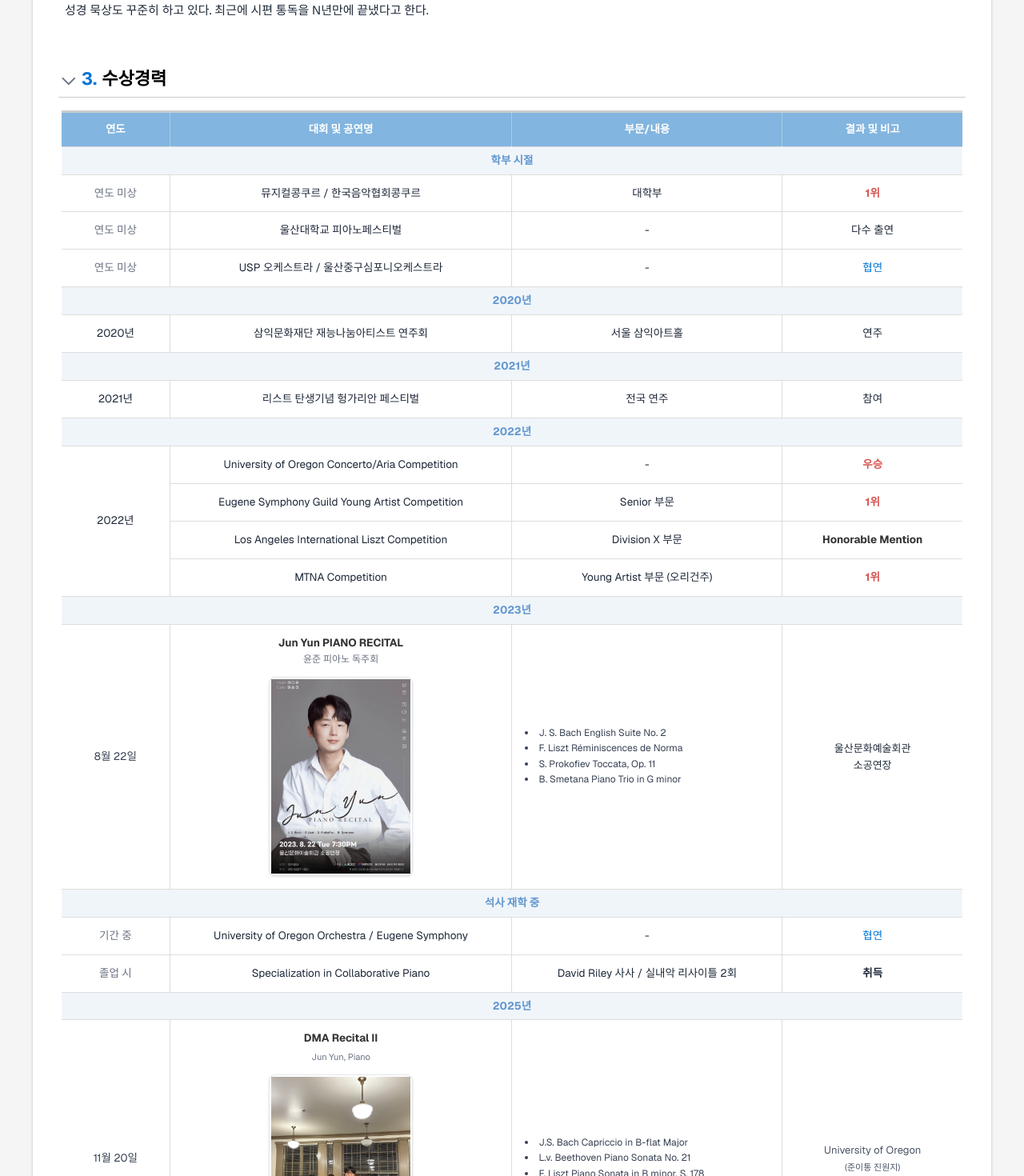
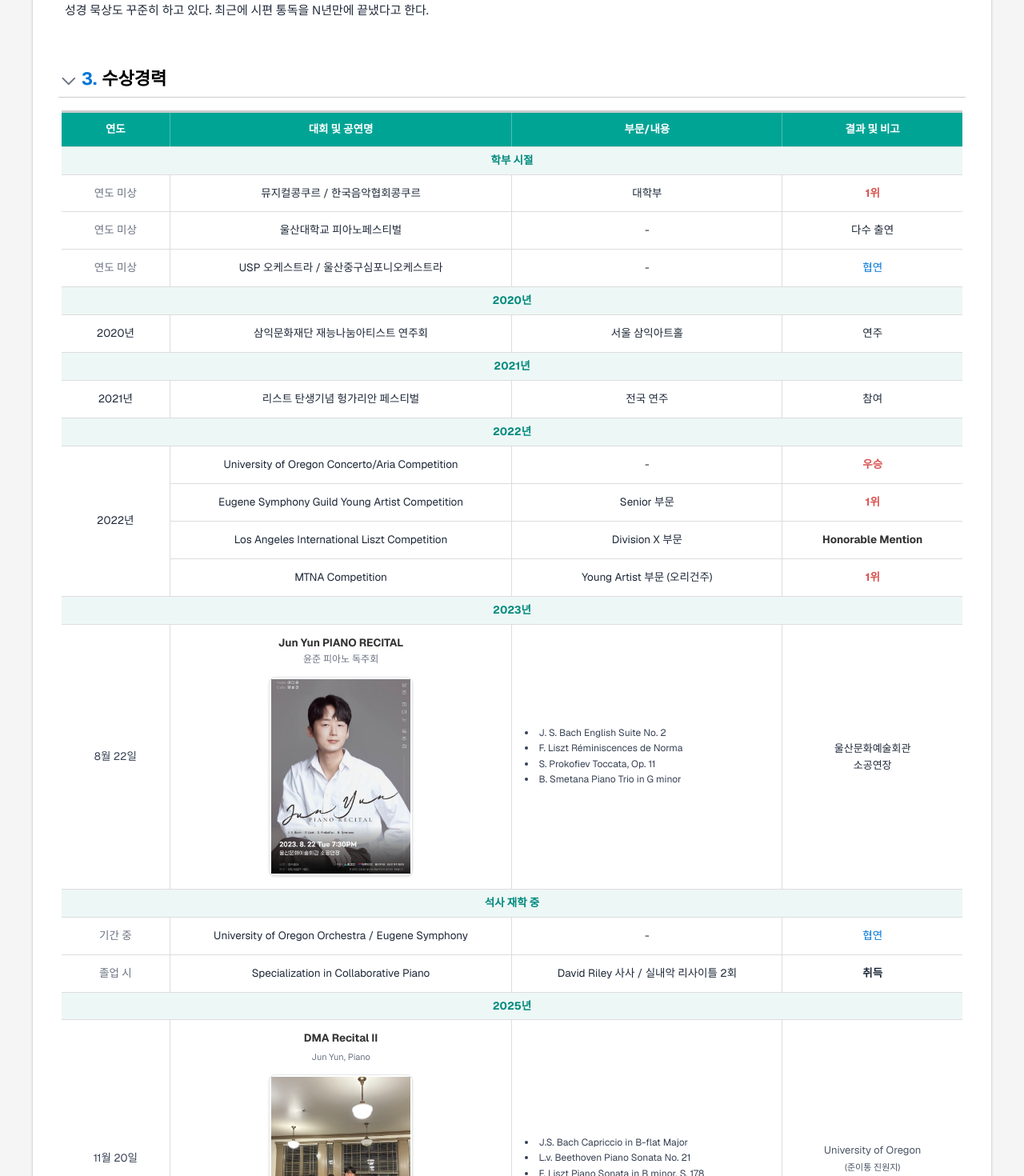
Before and after one commit to sunnypark04/yunjunwiki, a Next.js app: page / in a window 1280 px wide. Shown: the part 2760-4230 px from the top of the page at 80% size. Built offline with nearby package versions, Linux system fonts and the light colour scheme.

Commit message:
color change

```diff
--- a/src/components/AwardsTable.tsx
+++ b/src/components/AwardsTable.tsx
@@ -9,9 +9,11 @@ const RecitalPhotoOnly = ({ src, alt }: { src: string; alt: string }) => (
 export function AwardsTable() {
   return (
     <div className="overflow-x-auto mt-2">
-      <table className="w-full text-[13.5px] border-collapse border-t-[3px] border-[#82b5df] border-b-[3px] border-[#ccc]">
+      {/*  상단 테두리 색상을 헤더와 동일한 #00a495로 변경 */}
+      <table className="w-full text-[13.5px] border-collapse border-t-[3px] border-[#00a495] border-b-[3px] border-[#ccc]">
         <thead>
-          <tr className="bg-[#82b5df] text-white">
+          {/*  헤더 배경색을 #00a495로 완벽 일치 */}
+          <tr className="bg-[#00a495] text-white">
             <th className="py-2.5 px-3 border-r border-white/30 font-bold whitespace-nowrap w-[12%]">
               연도
             </th>
@@ -26,10 +28,11 @@ export function AwardsTable() {
         </thead>
         <tbody className="text-center text-gray-800">
           {/* 학부 시절 */}
-          <tr className="bg-[#f0f5fa]">
+          {/* 🌟 연도 구분선 배경색과 글자색도 #00a495 톤에 맞춰 조정 */}
+          <tr className="bg-[#edf7f6]">
             <td
               colSpan={4}
-              className="py-1.5 font-bold text-[#6297ce] border-y border-[#ddd]"
+              className="py-1.5 font-bold text-[#008a7d] border-y border-[#ddd]"
             >
               학부 시절
             </td>
@@ -68,10 +71,10 @@ export function AwardsTable() {
           </tr>
 
           {/* 2020년 */}
-          <tr className="bg-[#f0f5fa]">
+          <tr className="bg-[#edf7f6]">
             <td
               colSpan={4}
-              className="py-1.5 font-bold text-[#6297ce] border-y border-[#ddd]"
+              className="py-1.5 font-bold text-[#008a7d] border-y border-[#ddd]"
             >
               2020년
             </td>
@@ -90,10 +93,10 @@ export function AwardsTable() {
           </tr>
 
           {/* 2021년 */}
-          <tr className="bg-[#f0f5fa]">
+          <tr className="bg-[#edf7f6]">
             <td
               colSpan={4}
-              className="py-1.5 font-bold text-[#6297ce] border-y border-[#ddd]"
+              className="py-1.5 font-bold text-[#008a7d] border-y border-[#ddd]"
             >
               2021년
             </td>
@@ -112,10 +115,10 @@ export function AwardsTable() {
           </tr>
 
           {/* 2022년 */}
-          <tr className="bg-[#f0f5fa]">
+          <tr className="bg-[#edf7f6]">
             <td
               colSpan={4}
-              className="py-1.5 font-bold text-[#6297ce] border-y border-[#ddd]"
+              className="py-1.5 font-bold text-[#008a7d] border-y border-[#ddd]"
             >
               2022년
             </td>
@@ -166,10 +169,10 @@ export function AwardsTable() {
           </tr>
 
           {/* 2023년 */}
-          <tr className="bg-[#f0f5fa]">
+          <tr className="bg-[#edf7f6]">
             <td
               colSpan={4}
-              className="py-1.5 font-bold text-[#6297ce] border-y border-[#ddd]"
+              className="py-1.5 font-bold text-[#008a7d] border-y border-[#ddd]"
             >
               2023년
             </td>
@@ -183,7 +186,6 @@ export function AwardsTable() {
               <div className="text-[12px] font-normal text-gray-500 mb-2">
                 윤준 피아노 독주회
               </div>
-              {/* 🌟 2023년 사진 추가 (캡션 삭제) */}
               <RecitalPhotoOnly src="/image_0.png" alt="2023년 독주회 포스터" />
             </td>
             <td className="py-3 px-2 border-r border-[#ddd] bg-white text-left pl-4 text-[12px] leading-relaxed text-gray-700">
@@ -202,10 +204,10 @@ export function AwardsTable() {
           </tr>
 
           {/* 석사 재학 중 */}
-          <tr className="bg-[#f0f5fa]">
+          <tr className="bg-[#edf7f6]">
             <td
               colSpan={4}
-              className="py-1.5 font-bold text-[#6297ce] border-y border-[#ddd]"
+              className="py-1.5 font-bold text-[#008a7d] border-y border-[#ddd]"
             >
               석사 재학 중
             </td>
@@ -234,10 +236,10 @@ export function AwardsTable() {
           </tr>
 
           {/* 2025년 */}
-          <tr className="bg-[#f0f5fa]">
+          <tr className="bg-[#edf7f6]">
             <td
               colSpan={4}
-              className="py-1.5 font-bold text-[#6297ce] border-y border-[#ddd]"
+              className="py-1.5 font-bold text-[#008a7d] border-y border-[#ddd]"
             >
               2025년
             </td>
@@ -251,7 +253,6 @@ export function AwardsTable() {
               <div className="text-[11px] text-gray-500 mt-1 mb-2">
                 Jun Yun, Piano
               </div>
-              {/* 🌟 2025년 사진 추가 (캡션 삭제) */}
               <RecitalPhotoOnly
                 src="/image_1.png"
                 alt="2025년 DMA 리사이틀 프로그램 사진"
@@ -272,10 +273,10 @@ export function AwardsTable() {
           </tr>
 
           {/* 2026년 */}
-          <tr className="bg-[#f0f5fa]">
+          <tr className="bg-[#edf7f6]">
             <td
               colSpan={4}
-              className="py-1.5 font-bold text-[#6297ce] border-y border-[#ddd]"
+              className="py-1.5 font-bold text-[#008a7d] border-y border-[#ddd]"
             >
               2026년
             </td>
```
